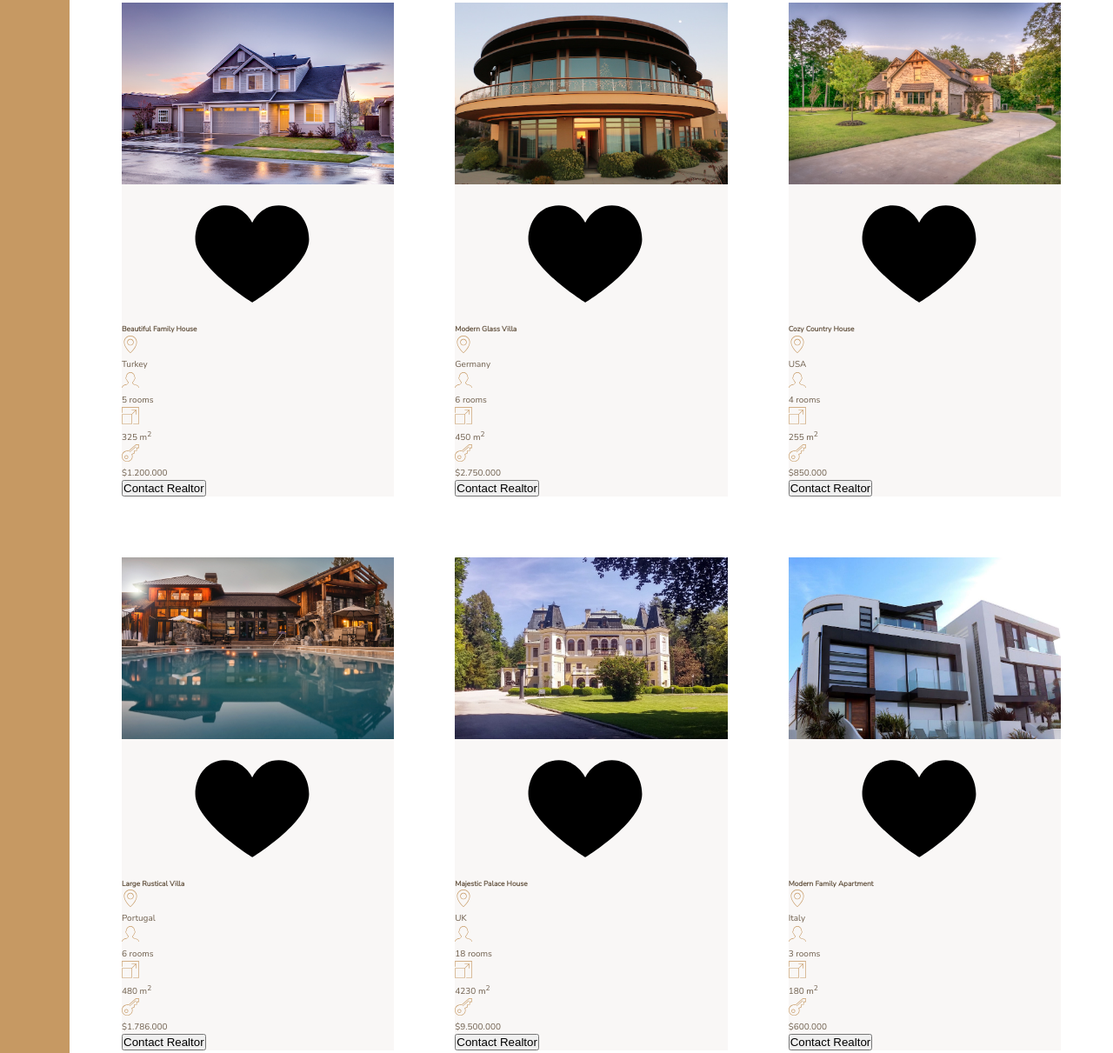
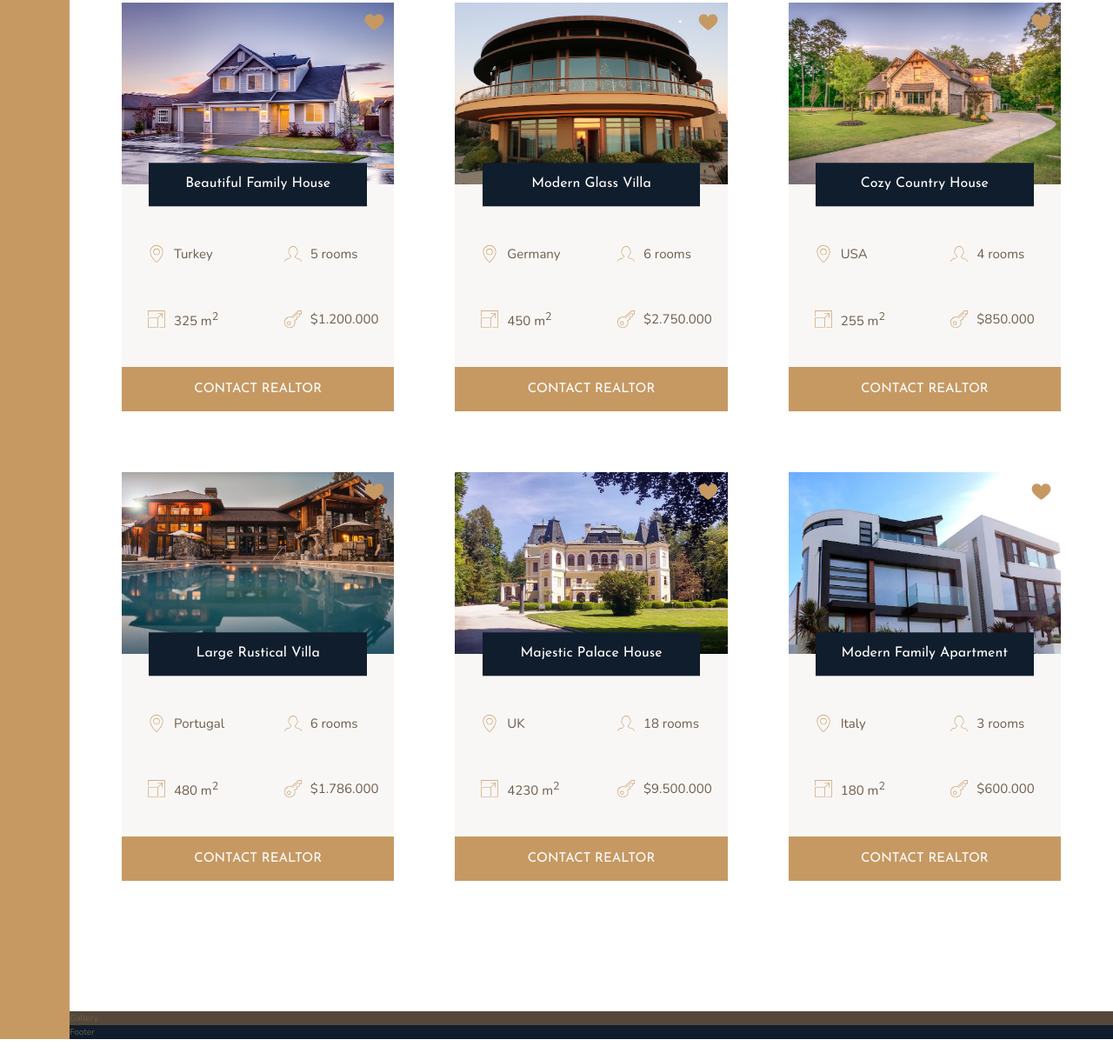
Before and after one commit to afozbek/Nexter, a website: page index.html in a window 1280 px wide. Shown: the part 1967-3178 px from the top of the page at 87% size. Drawn offline with nearby package versions, Linux system fonts and the light colour scheme.

Commit message:
finishing_homes

```diff
--- a/index.html
+++ b/index.html
@@ -126,7 +126,7 @@
                 </svg>
                 <p>$1.200.000</p>
             </div>
-            <button class="cta">Contact Realtor</button>
+            <button class="btn home__btn">Contact Realtor</button>
         </div>
 
         <!-- 2 -->
@@ -160,7 +160,7 @@
                 </svg>
                 <p>$2.750.000</p>
             </div>
-            <button class="cta">Contact Realtor</button>
+            <button class="btn home__btn">Contact Realtor</button>
         </div>
         <!-- 3 -->
         <div class="home">
@@ -193,7 +193,7 @@
                 </svg>
                 <p>$850.000</p>
             </div>
-            <button class="cta">Contact Realtor</button>
+            <button class="btn home__btn">Contact Realtor</button>
         </div>
         <!-- 4 -->
         <div class="home">
@@ -226,7 +226,7 @@
                 </svg>
                 <p>$1.786.000</p>
             </div>
-            <button class="cta">Contact Realtor</button>
+            <button class="btn home__btn">Contact Realtor</button>
         </div>
         <!-- 5 -->
         <div class="home">
@@ -259,7 +259,7 @@
                 </svg>
                 <p>$9.500.000</p>
             </div>
-            <button class="cta">Contact Realtor</button>
+            <button class="btn home__btn">Contact Realtor</button>
         </div>
         <!-- 6 -->
         <div class="home">
@@ -292,7 +292,7 @@
                 </svg>
                 <p>$600.000</p>
             </div>
-            <button class="cta">Contact Realtor</button>
+            <button class="btn home__btn">Contact Realtor</button>
         </div>
     </section>
 
--- a/sass/_homes.scss
+++ b/sass/_homes.scss
@@ -11,30 +11,71 @@
 .home {
     background-color: $color-grey-light-1;
 
+    display: grid;
+    grid-template-columns: repeat(2, 1fr);
+    grid-row-gap: 3.5rem;
+
     &__img {
         width: 100%;
+        grid-column: 1/-1;
+        grid-row: 1 / 2;
+        z-index: 1;
     }
 
     &__like {
+        grid-row: 1 / 2;
+        grid-column: 2 / 3;
+        fill: $color-primary;
+        height: 2.5rem;
+        width: 2.5rem;
+        z-index: 2;
+        justify-self: end;
+        margin: 1rem;
+    }
+
+    &__name {
+        grid-row: 1/2;
+        grid-column: 1/-1;
+        justify-self: center; //horizontally
+        align-self: end; //vertically
+        z-index: 3;
+
+        width: 80%;
+        font-family: $font-display;
+        font-size: 1.6rem;
+        text-align: center;
+        padding: 1.25rem;
+        background-color: $color-secondary;
+        color: #fff;
+        font-weight: 400;
+        transform: translateY(50%);
 
     }
 
-    &__name {
-
+    &__location,
+    &__rooms {
+        margin-top: 2.5rem;
     }
 
     &__location,
     &__rooms,
     &__area,
     &__price {
+        font-size: 1.5rem;
+        margin-left: 2rem;
+
+        display: flex;
+        align-items: center;
+
         svg {
             fill: $color-primary;
             height: 2rem;
             width: 2rem;
-        }
-
-        p {
-
+            margin-right: 1rem;
         }
     }
+
+    &__btn {
+        grid-column: 1/-1;
+    }
 }
```
Also changed, not shown: README.md (added), css/style.css, img/cart.png (added).
